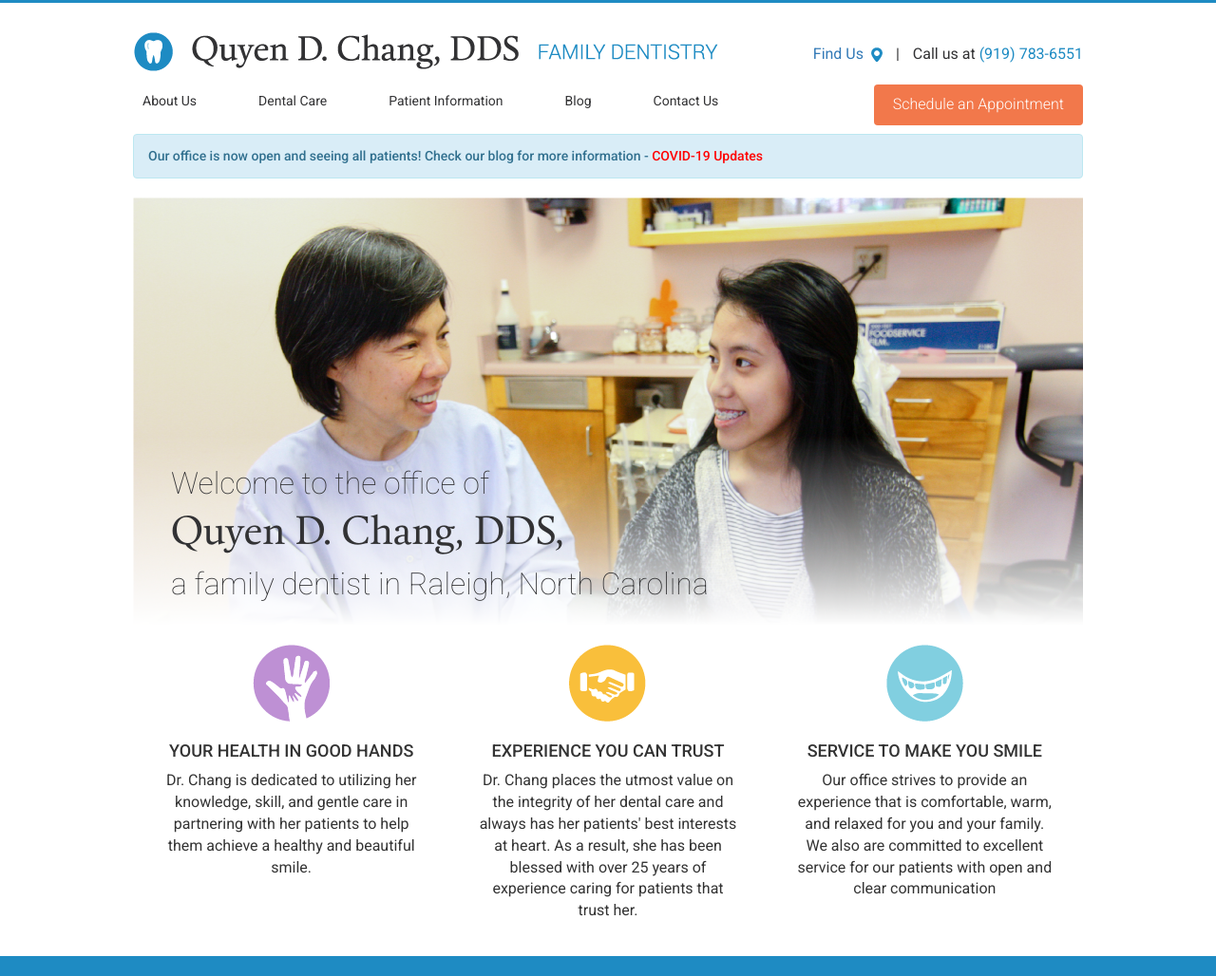
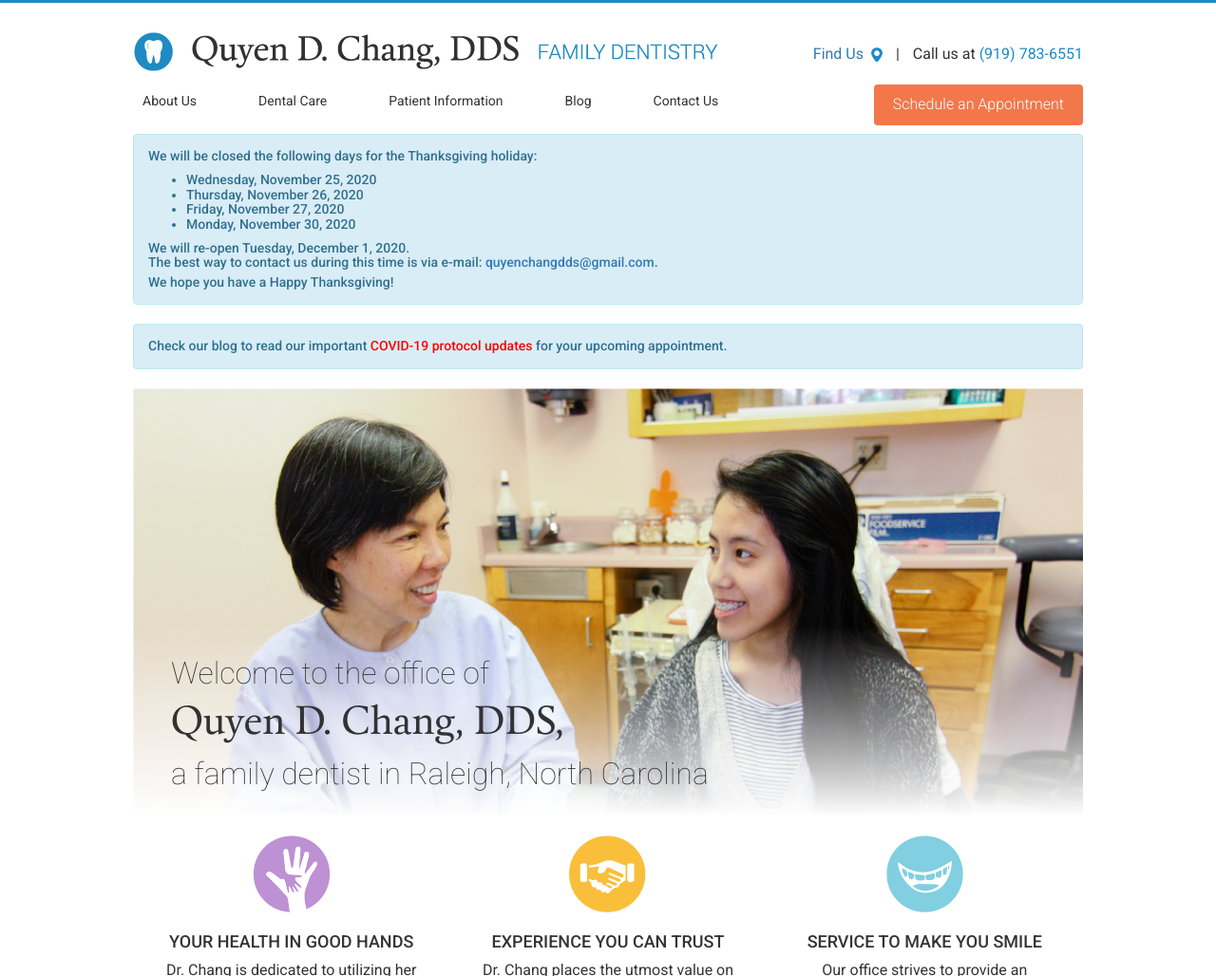
Before and after one commit to gabrielyeung/changdds, a Jekyll site: the page built from index.html, in a window 1280 px wide, cut to the strip 0-1028 px from the top of the page. Shown: the whole strip at 95% size. Built offline with Jekyll 4.4.1, drawn with Linux system fonts in a browser that asks for light colours.

Commit message:
fix: update thanksgiving 2020 header message

```diff
--- a/_includes/alerts/covid19-reopen.html
+++ b/_includes/alerts/covid19-reopen.html
@@ -1,5 +1,5 @@
 <h5 class="alert alert-info">
   <p>
-  Our office is now open and seeing all patients! Check our blog for more information - <a href="{{site.baseurl}}/blog/2020/05/22/covid-19-updates.html" style="color:red;">COVID-19 Updates</a>
+  Check our blog to read our important <a href="{{site.baseurl}}/blog/2020/05/22/covid-19-updates.html" style="color:red;">COVID-19 protocol updates</a> for your upcoming appointment.
   </p>
 </h5>
--- a/_includes/alerts/thanksgiving.html
+++ b/_includes/alerts/thanksgiving.html
@@ -1,12 +1,16 @@
-<h5 class="alert alert-red">
-  We will be closing at 12 PM on Thursday, September 13, 2018 and will close all day Friday, September 14, 2018 due to Hurricane Florence. We apologize for the inconvenience, and hope everyone stays safe.
-  We will be closed from Monday, July 16, 2018 to Monday, July 23, 2018.
-    <!--
-    <ul>
-      <li>Thursday, November 23, 2017</li>
-      <li>Friday, November 24, 2017 </li>
-      <li>Monday, November 27, 2017</li>
-    </ul>
-    -->
-  We will re-open Tuesday, July 24, 2018. We apologize for the inconvenience. The best way to contact us during this time is via e-mail: <a href="mailto:{{site.email}}">{{site.email}}</a>, or you can call us at <a href="tel:19197836551">919-783-6551</a> and leave a message - we will check them periodically.</li>
+<h5 class="alert alert-info">
+  We will be closed the following days for the Thanksgiving holiday:
+  <ul style="padding: 10px 40px;">
+    <li>Wednesday, November 25, 2020</li>
+    <li>Thursday, November 26, 2020</li>
+    <li>Friday, November 27, 2020 </li>
+    <li>Monday, November 30, 2020</li>
+  </ul>
+  We will re-open Tuesday, December 1, 2020.
+  <p>
+  The best way to contact us during this time is via e-mail: <a href="mailto:quyenchangdds@gmail.com">quyenchangdds@gmail.com</a>.
+  </p>
+  <p>
+  We hope you have a Happy Thanksgiving!
+  </p>
 </h5>
--- a/_includes/header.html
+++ b/_includes/header.html
@@ -49,5 +49,6 @@
     {% include alerts/covid19.html %}
   {% endcomment %}
 
+  {% include alerts/thanksgiving.html %}
   {% include alerts/covid19-reopen.html %}
 </header>
```
Also changed, not shown: _includes/alerts/misc.html (added, +12 -0 lines), README.md (added), 1 other file.
